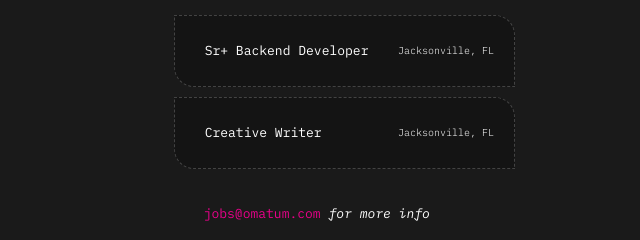
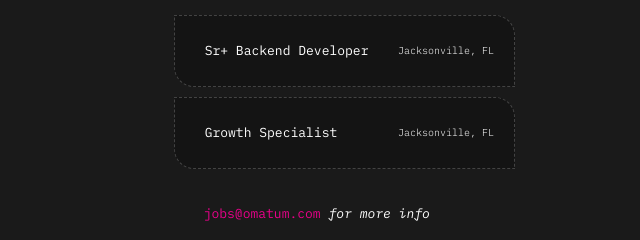
Before and after one commit to omatum/omatum.studio, a plain HTML site: page index.html in a window 1280 px wide. Shown: the part 3649-3889 px from the top of the page, 637-1277 px from the left. Drawn offline with Linux system fonts and the light colour scheme; a script that the page names is missing.

Commit message:
Update index.html

```diff
--- a/index.html
+++ b/index.html
@@ -600,7 +600,7 @@
                 <div class="location">Jacksonville, FL</div>
               </li>
               <li class="job">
-                <div class="role">Creative Writer</div>
+                <div class="role">Growth Specialist</div>
                 <div class="location">Jacksonville, FL</div>
               </li>
               <li class="email"><a href="mailto:jobs@omatum.com">jobs@omatum.com</a> for more info</li>
```
